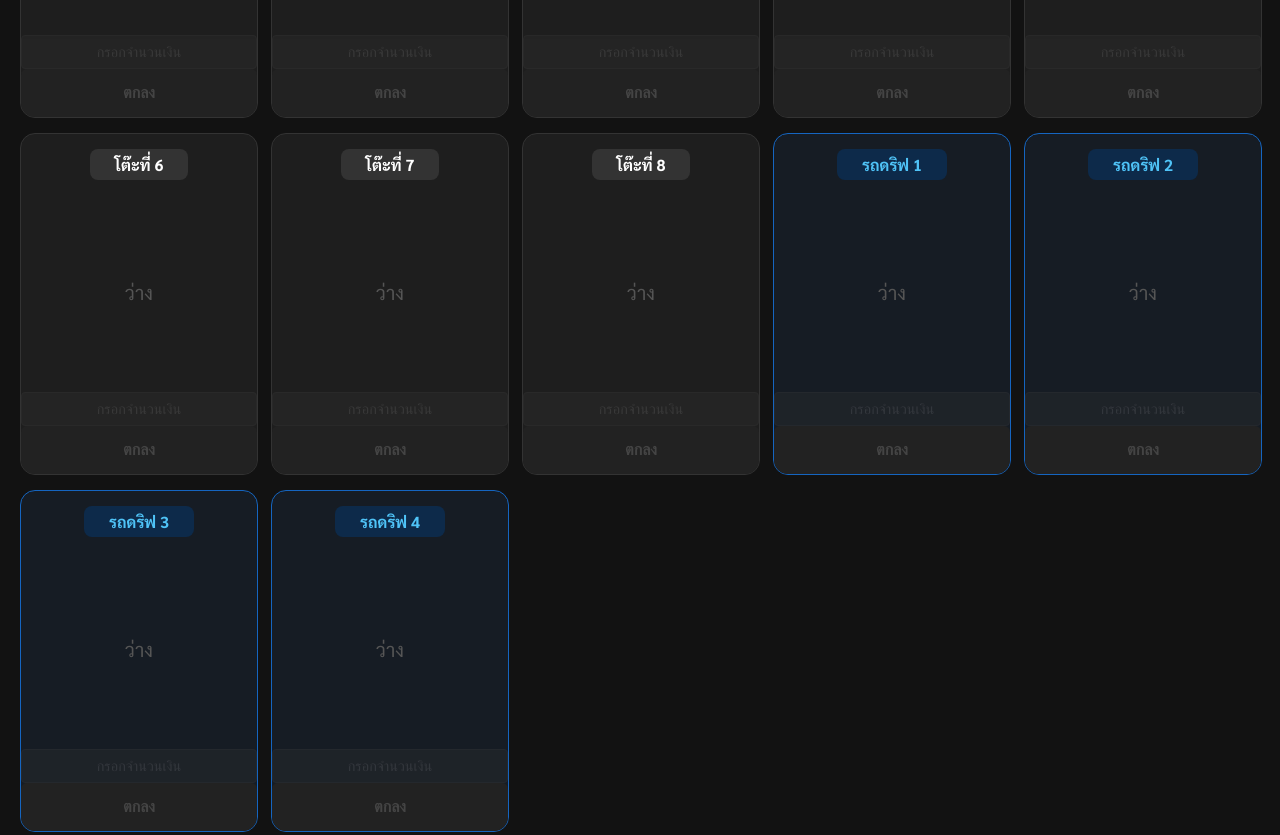
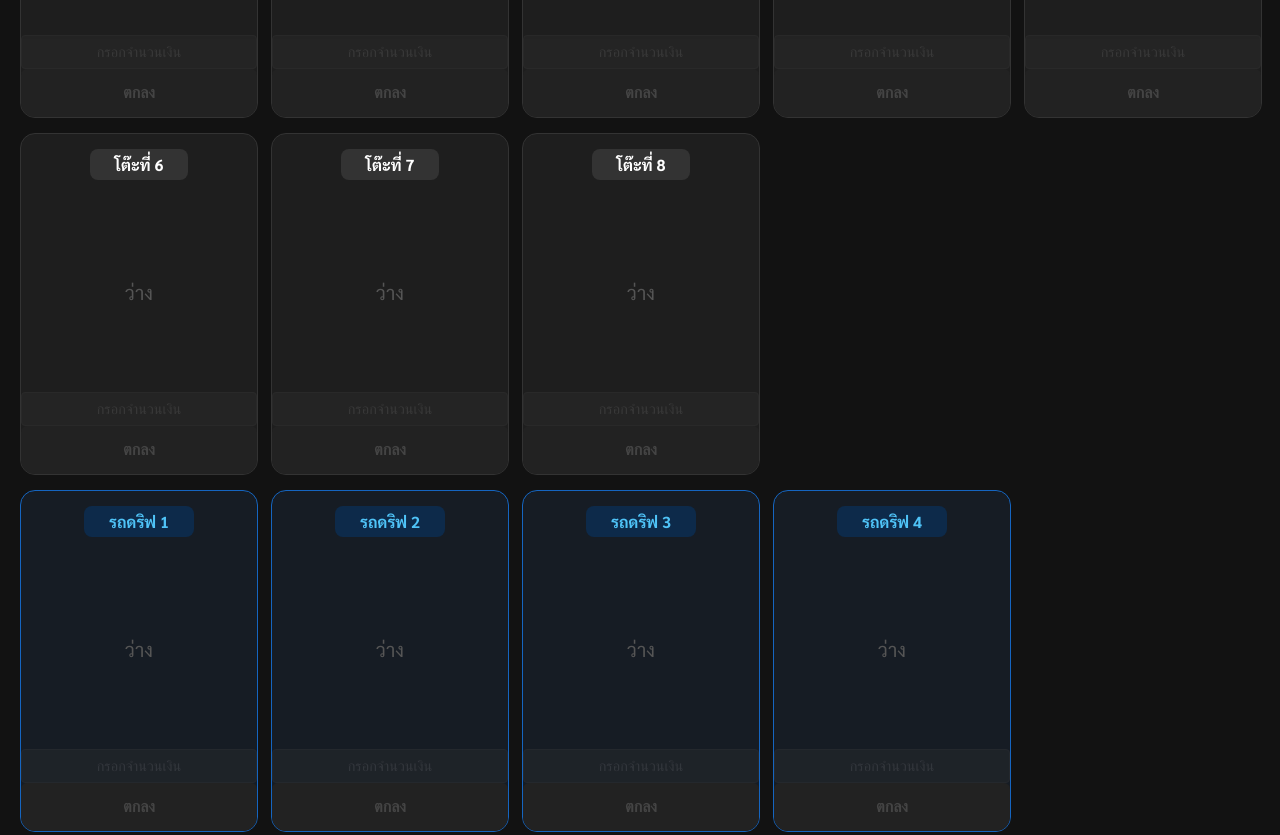
Before and after one commit to Hatsanay/fn-model-cafe-demo-test, a plain HTML site: page index.html in a window 1280 px wide. Shown: the part 1740-2575 px from the top of the page. Drawn offline with Linux system fonts and the light colour scheme; no server answers.

Commit message:
test-deploy 2026-11-24 22:33

```diff
--- a/style.css
+++ b/style.css
@@ -876,6 +876,8 @@ button {
 .summary-title.drift { background-color: #1565c0; }
 .summary-title.idle.drift { background-color: #0d2a4a; color: #4fc3f7; }
 .summary-card.drift-summary { border-color: #1565c0; background: #161c24; }
+/* การ์ดสรุปรถดริฟใบแรกเริ่มที่คอลัมน์ 1 → ขึ้นบรรทัดใหม่ ไม่ต่อท้ายแถวรถตัก */
+.summary-card:not(.drift-summary) + .summary-card.drift-summary { grid-column-start: 1; }
 
 .badge-drift {
     background-color: #0277bd;
```
